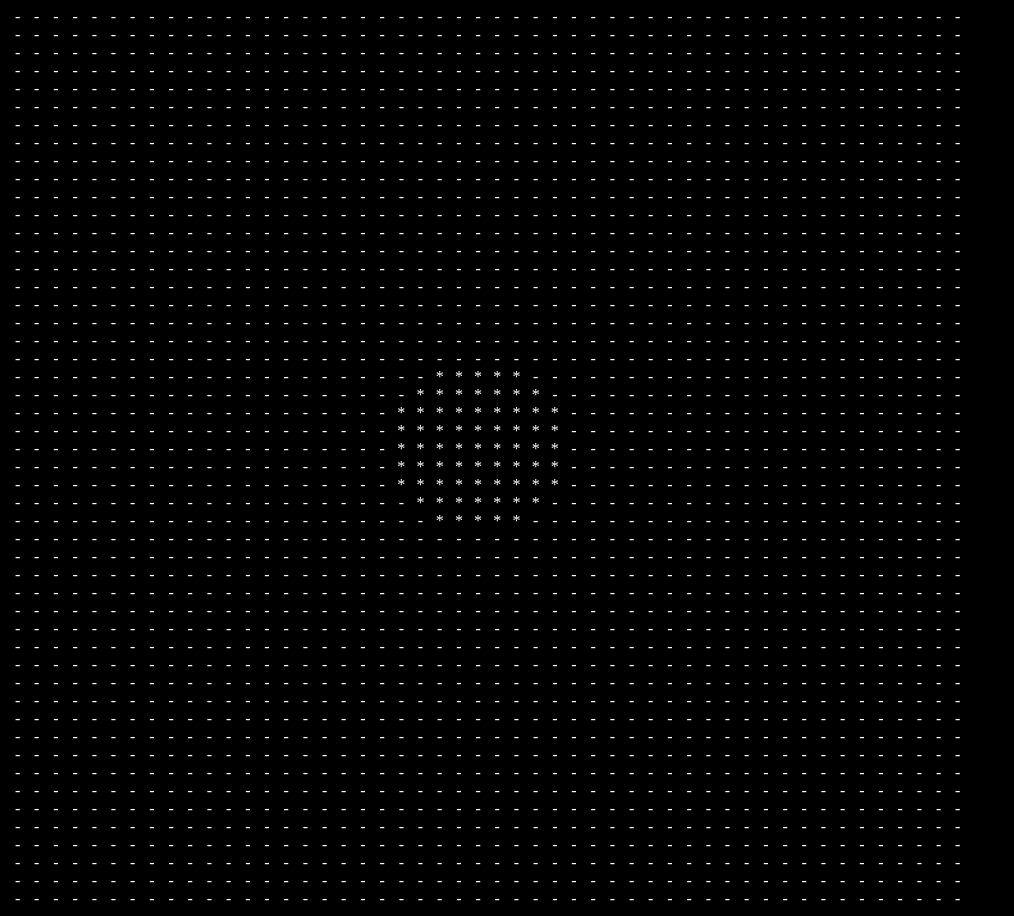
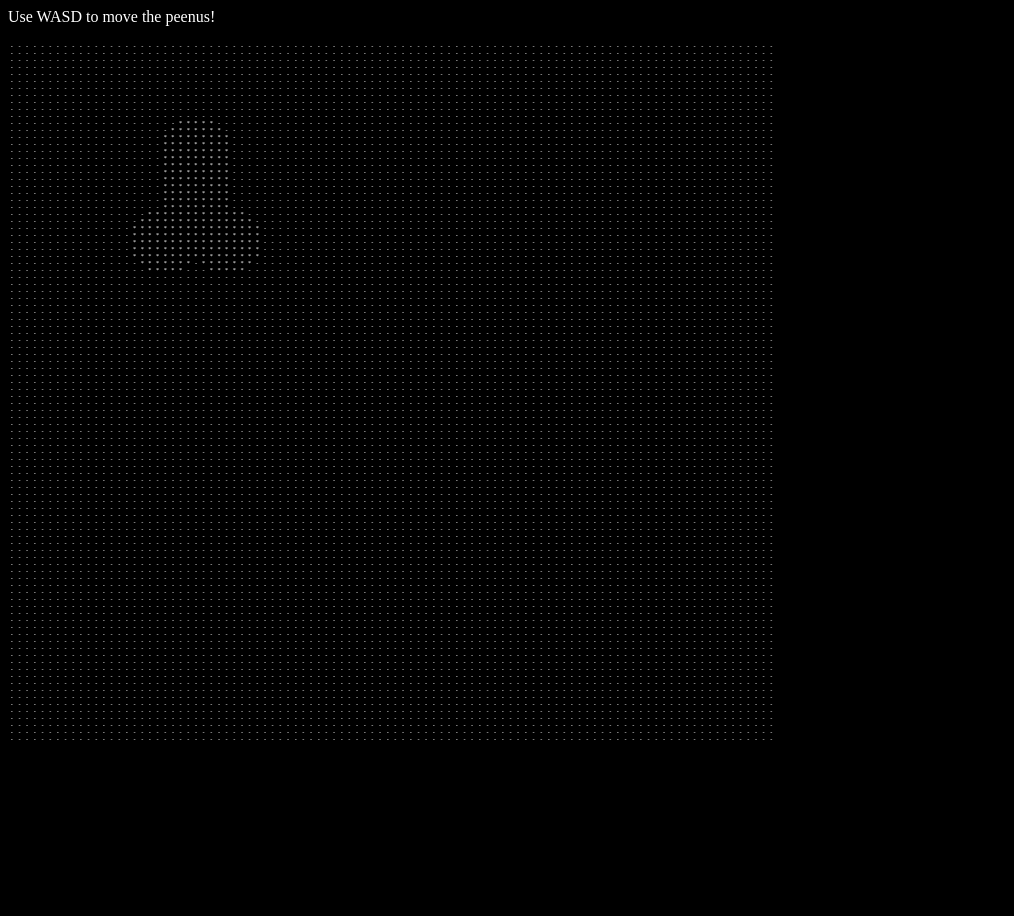
Before and after one commit to llotz/light0r, a plain HTML site: page index.html in a window 1280 px wide. Shown: the whole page, without its empty margins (0-1014 px from the left). After the commit the page ends 800 px from the top, so only its background shows below. Drawn offline with Linux system fonts and the light colour scheme.

Commit message:
adding more peenus!

```diff
--- a/index.html
+++ b/index.html
@@ -17,6 +17,7 @@
 		.map-value {
 			width: 1.2em;
 			text-align: center;
+			font-size: 0.4em;
 		}
 		.map-value:hover {
 			color: red;
@@ -26,6 +27,7 @@
 </head>
 
 <body>
+	<p>Use WASD to move the peenus!</p>
 	<div id="map"></div>
 </body>
 
@@ -42,8 +44,12 @@
 		return map;
 	}
 
-	let map = GenerateMap(50, 50, 'X');
+	let map = GenerateMap(100, 100, 'X');
 	map[24][24] = 'C';
+	map[24][20] = 'C';
+	map[24][15] = 'C';
+	map[28][28] = 'C';
+	map[20][28] = 'C';
 
 	const ymax = map.length;
 	let xmax = map[0].length;
```
